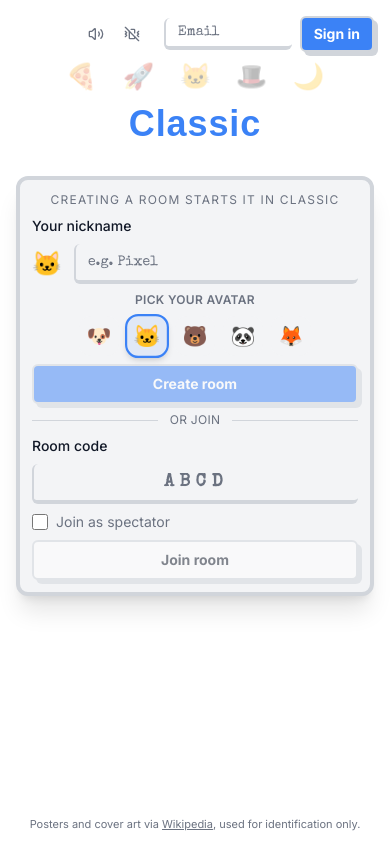
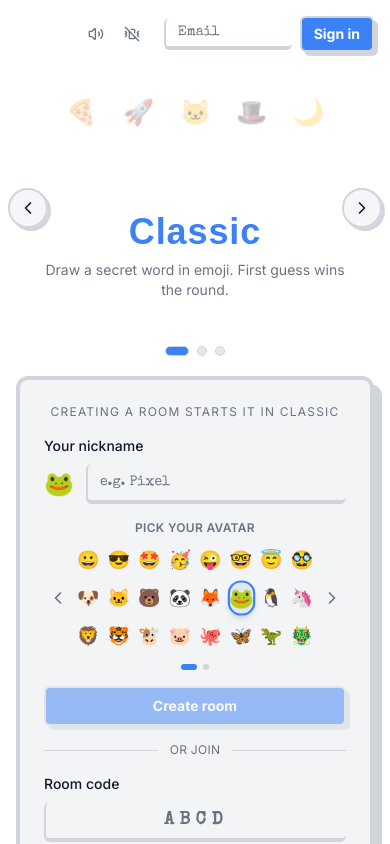
Before and after one commit to KrishnaaCodeWala/Emoji--Pictionary, a Next.js app: page / in a window 390 px wide. Shown: the top 844 px of the page. Built offline with nearby package versions, Linux system fonts and the light colour scheme; no server answers; a web font is replaced by a local one.

Commit message:
revert: restore scrollable responsive layout and paginated avatars

```diff
--- a/src/app/layout.tsx
+++ b/src/app/layout.tsx
@@ -46,12 +46,12 @@ export default function RootLayout({ children }: LayoutProps<"/">) {
     >
       <body
         data-theme="studio"
-        className="h-[100dvh] overflow-hidden flex flex-col font-sans transition-colors duration-500"
+        className="min-h-full flex flex-col font-sans transition-colors duration-500"
       >
         <header className="w-full flex justify-end p-4 absolute top-0 right-0 z-50">
           <HeaderAuth />
         </header>
-        <div className="flex-1 pt-12 flex flex-col min-h-0 relative z-0">{children}</div>
+        <div className="flex-1 pt-12">{children}</div>
         <footer className="gutter py-3 text-center text-[11px] text-muted-foreground">
           Posters and cover art via{' '}
           <a href="https://en.wikipedia.org" className="underline" target="_blank" rel="noreferrer">
--- a/src/components/AvatarPicker.tsx
+++ b/src/components/AvatarPicker.tsx
@@ -1,6 +1,8 @@
 'use client';
-// v5 Wave 1 Track C: Avatar picker — simplified to 5 animals.
+// v5 Wave 1 Track C: Avatar picker — grid of 48 curated emojis, paginated.
 import { AVATARS } from '@/lib/constants';
+import { ChevronLeft, ChevronRight } from 'lucide-react';
+import { useState } from 'react';
 
 export interface AvatarPickerProps {
   value: string | null;
@@ -9,21 +11,45 @@ export interface AvatarPickerProps {
 }
 
 export default function AvatarPicker({ value, onChange, className = '' }: AvatarPickerProps) {
+  const [page, setPage] = useState(0);
+  const avatarsPerPage = 24;
+  const totalPages = Math.ceil(AVATARS.length / avatarsPerPage);
+
+  const handlePrev = () => setPage((p) => (p - 1 + totalPages) % totalPages);
+  const handleNext = () => setPage((p) => (p + 1) % totalPages);
+
+  const currentAvatars = AVATARS.slice(page * avatarsPerPage, (page + 1) * avatarsPerPage);
+
   return (
     <div className={`flex flex-col gap-2 shrink-0 ${className}`}>
       <p className="text-xs font-semibold uppercase tracking-wide text-muted-foreground shrink-0 text-center sm:text-left">
         Pick your avatar
       </p>
 
-      <div className="flex justify-center sm:justify-start gap-2">
-        {AVATARS.map((emoji) => (
+      <div className="flex items-center gap-1 sm:gap-2">
+        <button
+          type="button"
+          onClick={handlePrev}
+          aria-label="Previous avatars"
+          className="p-1 sm:p-2 text-muted-foreground hover:text-foreground hover:bg-surface-muted rounded-full transition-colors shrink-0"
+        >
+          <ChevronLeft className="w-5 h-5 sm:w-6 sm:h-6" />
+        </button>
+
+        <div
+          className="grid gap-1.5 sm:gap-2 flex-1 justify-items-center"
+          style={{ gridTemplateColumns: 'repeat(8, minmax(0, 1fr))' }}
+          role="listbox"
+          aria-label="Avatar picker"
+        >
+          {currentAvatars.map((emoji) => (
             <button
               key={emoji}
               type="button"
               role="option"
               aria-selected={value === emoji}
               onClick={() => onChange(emoji)}
-            className={`flex h-10 w-10 sm:h-12 sm:w-12 shrink-0 items-center justify-center rounded-xl text-xl sm:text-2xl transition-all duration-150 select-none border-2 ${
+              className={`flex aspect-square w-full max-w-[2.5rem] items-center justify-center rounded-xl text-lg sm:text-xl transition-all duration-150 select-none border-2 ${
                 value === emoji
                   ? 'border-primary bg-primary/10 scale-110 shadow-md'
                   : 'border-transparent bg-surface hover:border-border hover:bg-surface-muted hover:scale-105'
@@ -34,6 +60,32 @@ export default function AvatarPicker({ value, onChange, className = '' }: Avatar
             </button>
           ))}
         </div>
+
+        <button
+          type="button"
+          onClick={handleNext}
+          aria-label="Next avatars"
+          className="p-1 sm:p-2 text-muted-foreground hover:text-foreground hover:bg-surface-muted rounded-full transition-colors shrink-0"
+        >
+          <ChevronRight className="w-5 h-5 sm:w-6 sm:h-6" />
+        </button>
+      </div>
+
+      {totalPages > 1 && (
+        <div className="flex justify-center gap-1.5 mt-1">
+          {Array.from({ length: totalPages }).map((_, i) => (
+            <button
+              key={i}
+              type="button"
+              aria-label={`Page ${i + 1}`}
+              onClick={() => setPage(i)}
+              className={`h-1.5 rounded-full transition-all ${
+                i === page ? 'w-4 bg-primary' : 'w-1.5 bg-border hover:bg-muted-foreground'
+              }`}
+            />
+          ))}
+        </div>
+      )}
     </div>
   );
 }
--- a/src/components/RoomClient.tsx
+++ b/src/components/RoomClient.tsx
@@ -340,7 +340,7 @@ export default function RoomClient({ code }: { code: string }) {
     : null;
 
   return (
-    <div data-theme={theme} className="relative flex flex-1 flex-col min-h-0 w-full overflow-hidden text-foreground bg-background transition-colors duration-500">
+    <div data-theme={theme} className="h-[100dvh] w-full flex flex-col overflow-hidden transition-colors duration-500 relative bg-background text-foreground">
       {theme === 'theatre' && (
         <>
           <div className="vintage-noise" />
--- a/src/components/home/HomeHero.tsx
+++ b/src/components/home/HomeHero.tsx
@@ -87,9 +87,9 @@ export default function HomeHero({ onCreate, onJoin, onRejoin, initialJoinCode,
       onMouseLeave={() => setPaused(false)}
       onFocus={() => setPaused(true)}
       onBlur={handleBlur}
-      className="relative flex flex-1 w-full flex-col min-h-0 overflow-hidden bg-background text-foreground transition-colors duration-500"
+      className="relative flex min-h-screen w-full flex-col overflow-x-hidden bg-background text-foreground transition-colors duration-500"
     >
-      <div className="relative shrink-0 flex flex-col justify-center min-h-[120px] md:min-h-[180px]">
+      <div className="relative flex-1 overflow-hidden min-h-[320px]">
         <AnimatePresence mode="wait" custom={direction} initial={false}>
           <motion.div
             key={activeMode}
@@ -104,17 +104,49 @@ export default function HomeHero({ onCreate, onJoin, onRejoin, initialJoinCode,
             <ThemeShowcase mode={activeMode} active />
           </motion.div>
         </AnimatePresence>
+
+        <button
+          type="button"
+          aria-label="Previous look"
+          onClick={() => goTo(index - 1)}
+          className="absolute left-2 top-1/2 z-10 -translate-y-1/2 rounded-full border-2 border-border bg-surface/80 p-2 text-foreground shadow-[3px_3px_0_0_var(--color-border)] transition hover:bg-surface-muted sm:left-4"
+        >
+          <ChevronLeft className="h-5 w-5" aria-hidden="true" />
+        </button>
+        <button
+          type="button"
+          aria-label="Next look"
+          onClick={() => goTo(index + 1)}
+          className="absolute right-2 top-1/2 z-10 -translate-y-1/2 rounded-full border-2 border-border bg-surface/80 p-2 text-foreground shadow-[3px_3px_0_0_var(--color-border)] transition hover:bg-surface-muted sm:right-4"
+        >
+          <ChevronRight className="h-5 w-5" aria-hidden="true" />
+        </button>
+
+        <div className="absolute bottom-3 left-1/2 z-10 flex -translate-x-1/2 gap-2">
+          {MODES.map((m, i) => (
+            <button
+              key={m}
+              type="button"
+              aria-label={`Show ${MODE_LABEL[m]} look`}
+              aria-current={i === index}
+              onClick={() => goTo(i)}
+              className={`h-2.5 w-2.5 rounded-full border border-border transition-all ${
+                i === index ? 'w-6 bg-primary' : 'bg-surface-muted'
+              }`}
+            />
+          ))}
+        </div>
       </div>
 
-      <div className="gutter relative z-10 mx-auto w-full max-w-md pb-4 pt-2 sm:pb-12 flex flex-col shrink-0">
-        <Card className="flex flex-col gap-2 sm:gap-3 shrink-0 p-3 sm:p-6 shadow-xl">
-          <div className="text-center shrink-0">
+      <div className="gutter relative z-10 mx-auto w-full max-w-md pb-8 pt-2 sm:pb-12">
+        <Card className="flex flex-col gap-4">
+          <div className="text-center">
             <p className="text-xs uppercase tracking-widest text-muted-foreground">
               Creating a room starts it in {MODE_LABEL[activeMode]}
             </p>
           </div>
 
-          <div className="flex flex-col gap-2 shrink-0">
+          <div className="flex flex-col gap-2">
             <label htmlFor="nickname" className="text-sm font-medium">
               Your nickname
             </label>
@@ -135,7 +167,7 @@ export default function HomeHero({ onCreate, onJoin, onRejoin, initialJoinCode,
           <AvatarPicker value={avatar} onChange={handleAvatarChange} />
 
           {error && (
-            <p className="rounded-lg bg-[var(--danger-bg)] px-3 py-2 text-sm text-[var(--danger)] shrink-0" role="alert">
+            <p className="rounded-lg bg-[var(--danger-bg)] px-3 py-2 text-sm text-[var(--danger)]" role="alert">
               {error}
             </p>
           )}
@@ -144,18 +176,18 @@ export default function HomeHero({ onCreate, onJoin, onRejoin, initialJoinCode,
             type="button"
             onClick={() => onCreate(trimmedNickname, activeMode, avatar)}
             disabled={createDisabled}
-            className="w-full shrink-0"
+            className="w-full"
           >
             {pending === 'create' ? 'Creating…' : 'Create room'}
           </Button>
 
-          <div className="flex items-center gap-3 text-muted-foreground shrink-0">
+          <div className="flex items-center gap-3 text-muted-foreground">
             <div className="h-px flex-1 bg-border" />
             <span className="text-xs uppercase tracking-wide">or join</span>
             <div className="h-px flex-1 bg-border" />
           </div>
 
-          <div className="flex flex-col gap-2 shrink-0">
+          <div className="flex flex-col gap-2">
             <label htmlFor="roomCode" className="text-sm font-medium">
               Room code
             </label>
@@ -170,7 +202,7 @@ export default function HomeHero({ onCreate, onJoin, onRejoin, initialJoinCode,
             />
           </div>
 
-          <div className="flex items-center gap-2 shrink-0">
+          <div className="flex items-center gap-2">
             <input
               type="checkbox"
               id="spectate"
@@ -186,7 +218,7 @@ export default function HomeHero({ onCreate, onJoin, onRejoin, initialJoinCode,
             variant="outline"
             onClick={() => onJoin(trimmedNickname, roomCode.trim().toUpperCase(), avatar, spectate)}
             disabled={joinDisabled}
-            className="w-full shrink-0"
+            className="w-full"
           >
             {pending === 'join' ? 'Joining…' : 'Join room'}
           </Button>
@@ -195,7 +227,7 @@ export default function HomeHero({ onCreate, onJoin, onRejoin, initialJoinCode,
             <button
               type="button"
               onClick={() => onRejoin(trimmedNickname, roomCode.trim().toUpperCase())}
-              className="text-xs text-muted-foreground hover:text-primary transition underline decoration-dashed mt-2 shrink-0"
+              className="text-xs text-muted-foreground hover:text-primary transition underline decoration-dashed mt-2"
             >
               Were you just playing? Rejoin here.
             </button>
--- a/src/components/home/ThemeShowcase.tsx
+++ b/src/components/home/ThemeShowcase.tsx
@@ -113,13 +113,14 @@ export default function ThemeShowcase({ mode, active }: ThemeShowcaseProps) {
   return (
     <div
       data-theme={theme}
-      className="flex h-full w-full flex-col items-center justify-center gap-2 sm:gap-4 bg-background px-6 pt-2 pb-6 text-center text-foreground transition-colors"
+      className="flex h-full w-full flex-col items-center justify-center gap-6 bg-background px-6 pt-10 pb-16 text-center text-foreground transition-colors"
     >
       <div className="h-24 sm:h-28">
         {mode === 'classic' && <ClassicAnimation play={play} />}
         {mode === 'charades' && <CharadesAnimation play={play} />}
         {mode === 'relay' && <RelayAnimation play={play} />}
       </div>
+      <div className="flex flex-col gap-2">
         <h2
           className={
             mode === 'relay'
@@ -129,6 +130,8 @@ export default function ThemeShowcase({ mode, active }: ThemeShowcaseProps) {
         >
           {copy.title}
         </h2>
+        <p className="mx-auto max-w-xs text-sm text-muted-foreground sm:text-base">{copy.pitch}</p>
+      </div>
     </div>
   );
 }
```
Also changed, not shown: src/lib/constants.ts (+6 -1 lines). Lines whose indentation alone changed are shown as unchanged.
